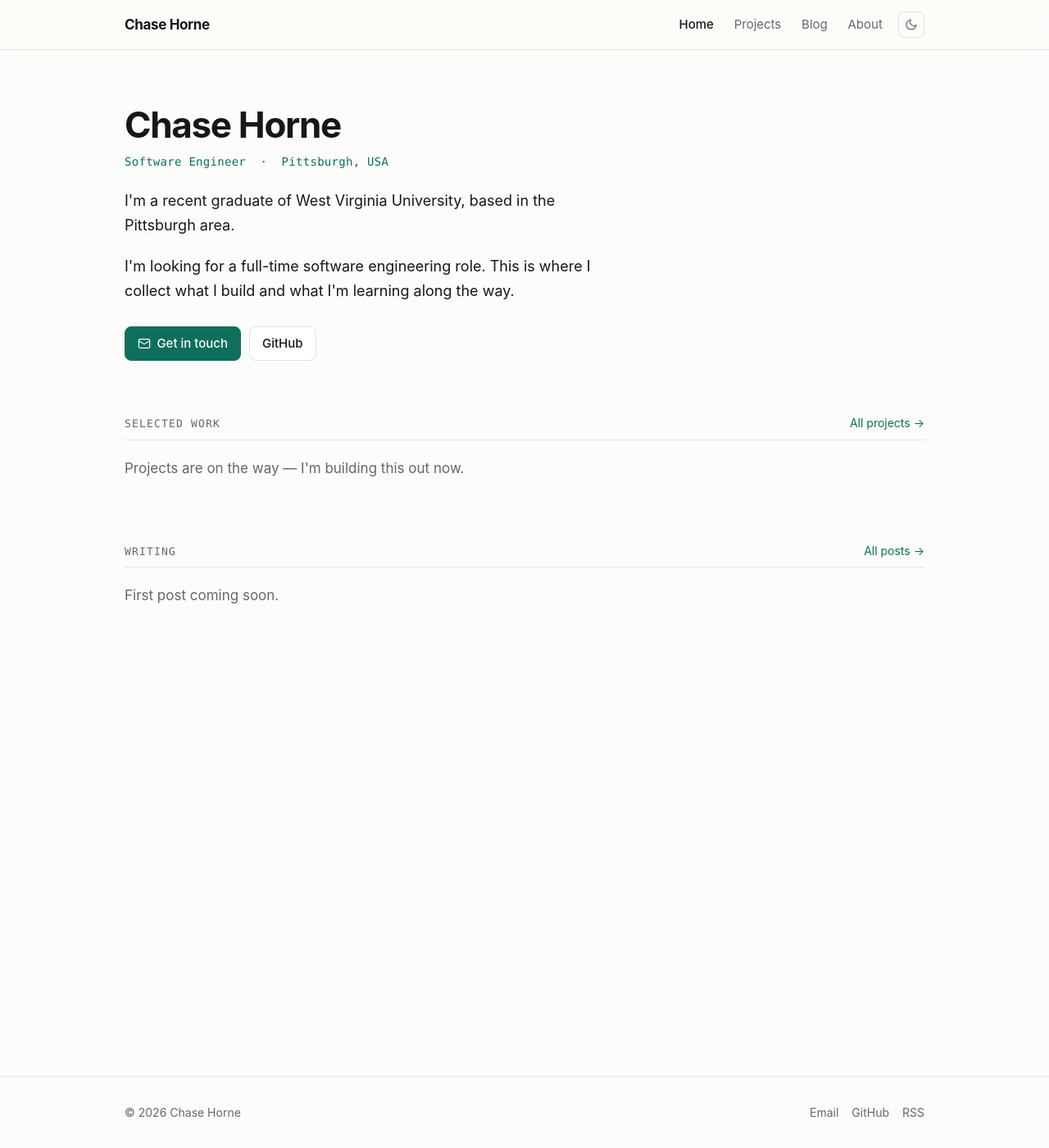
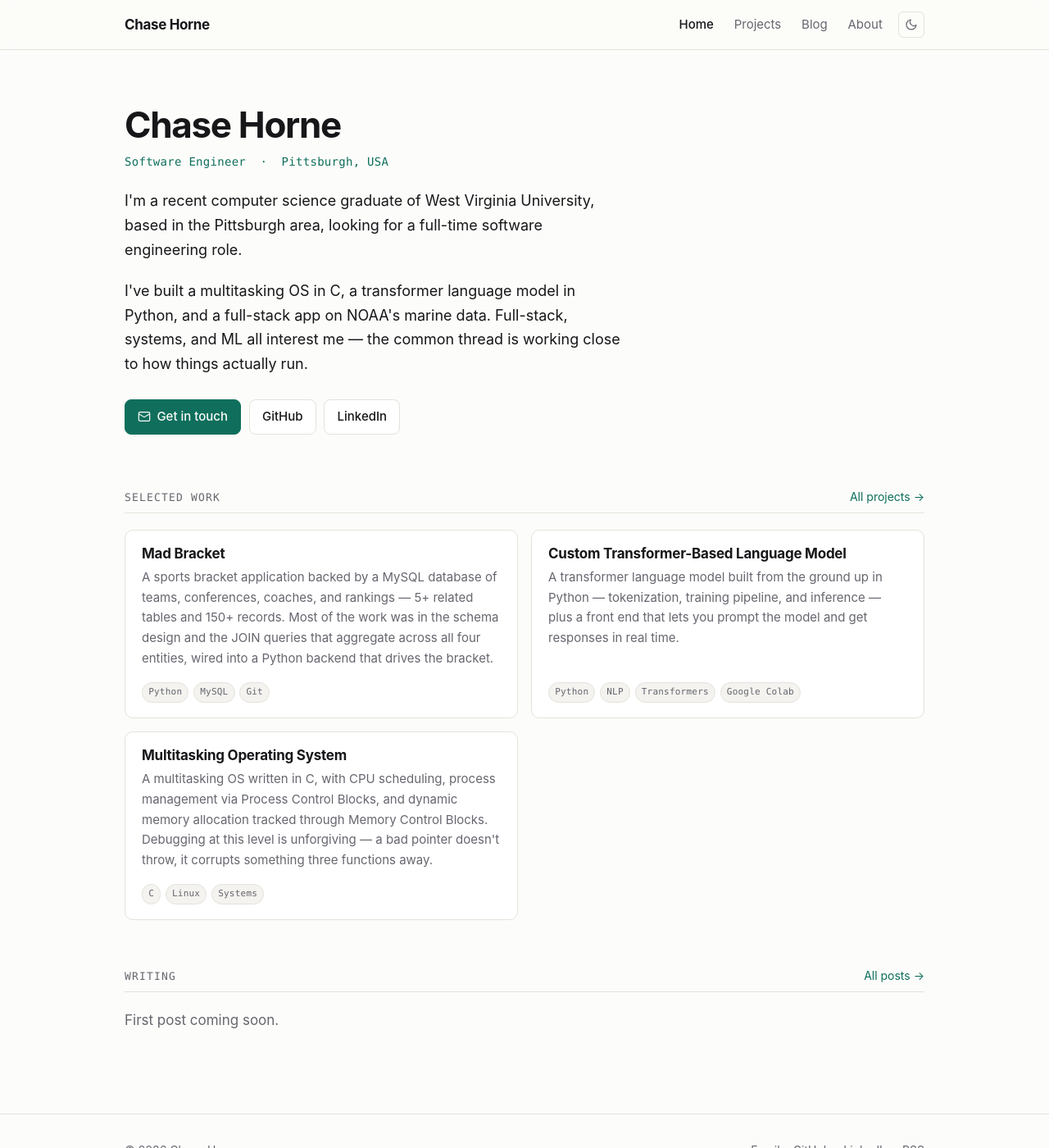
Before and after one commit to CHorne412/CHorne412.github.io, a Jekyll site: the page built from index.html, in a window 1280 px wide and 1400 px high. Shown: the whole window at 82% size. Built offline with Jekyll 4.4.1, drawn with Linux system fonts in a browser that asks for light colours.

Commit message:
Add real projects, experience, and education from resume
- projects: Mad Bracket, transformer LLM, multitasking OS, NOAA fishing app
  (no repo links yet — none of the code is on GitHub)
- about: education, Chick-fil-A management, TA role, NSBE, skills
- homepage bio: recent CS grad seeking full-time
- config: LinkedIn handle, meta description

Co-Authored-By: Claude Opus 5 <noreply@anthropic.com>

```diff
--- a/_config.yml
+++ b/_config.yml
@@ -10,8 +10,9 @@ location: Pittsburgh, USA
 
 # Short blurb used in <meta description> and social cards.
 description: >-
-  Chase Horne — software engineer and recent West Virginia University graduate
-  in the Pittsburgh area, looking for a full-time role. Projects and writing.
+  Chase Horne — software engineer and recent computer science graduate of West
+  Virginia University, in the Pittsburgh area. Full-stack, systems, and machine
+  learning projects, and notes on what I'm learning.
 
 # --- URLs -----------------------------------------------------
 # For a USER site (repo named <username>.github.io):
@@ -29,7 +30,7 @@ social:
   github:   CHorne412
   # Uncomment and set your handle. Commented-out lines render no link at all,
   # which is better than shipping one that 404s.
-  # linkedin: your-handle
+  linkedin: chase-horne412
   # x:      username
   # bluesky: username.bsky.social
   # mastodon: "https://hachyderm.io/@username"
--- a/_data/projects.yml
+++ b/_data/projects.yml
@@ -1,21 +1,45 @@
-# Your portfolio lives here. Add an entry, a card appears on /projects/ — and
-# on the homepage too if you set `featured: true`.
+# Your portfolio. Add an entry, a card appears on /projects/ — and on the
+# homepage too when `featured: true`.
 #
-# Only list things that exist. Coursework and half-finished side projects are
-# completely fair game; invented ones are not.
-#
-# Copy this block for each project:
-#
-# - name: Project name
-#   description: >-
-#     One or two sentences, plain English: what it does, and what was actually
-#     hard about building it.
-#   tech: [Python, Postgres]          # shown as small chips
-#   repo: https://github.com/CHorne412/project-name
-#   demo: https://example.com          # optional, omit if there isn't one
-#   url:  https://github.com/CHorne412/project-name   # where the title links
-#   year: 2026
-#   featured: true                     # also show on the homepage
+# `repo:` and `demo:` are omitted below because none of this code is on GitHub
+# yet. Push a project, add the line, and a "Code →" link appears on its card.
+# Recruiters click those, so it's the highest-value thing you can do next.
 
-# Delete the [] below once you add your first entry above.
-[]
+- name: Mad Bracket
+  description: >-
+    A sports bracket application backed by a MySQL database of teams,
+    conferences, coaches, and rankings — 5+ related tables and 150+ records.
+    Most of the work was in the schema design and the JOIN queries that
+    aggregate across all four entities, wired into a Python backend that
+    drives the bracket.
+  tech: [Python, MySQL, Git]
+  year: 2026
+  featured: true
+
+- name: Custom Transformer-Based Language Model
+  description: >-
+    A transformer language model built from the ground up in Python —
+    tokenization, training pipeline, and inference — plus a front end that
+    lets you prompt the model and get responses in real time.
+  tech: [Python, NLP, Transformers, Google Colab]
+  year: 2025
+  featured: true
+
+- name: Multitasking Operating System
+  description: >-
+    A multitasking OS written in C, with CPU scheduling, process management
+    via Process Control Blocks, and dynamic memory allocation tracked through
+    Memory Control Blocks. Debugging at this level is unforgiving — a bad
+    pointer doesn't throw, it corrupts something three functions away.
+  tech: [C, Linux, Systems]
+  year: 2025
+  featured: true
+
+- name: Full-Stack Fishing Web Application
+  description: >-
+    A web app that pulls live marine and fishing conditions from NOAA's public
+    API datasets and visualizes them. I built the Node.js backend handling API
+    requests, data processing, and routing, and contributed to the front end.
+  tech: [Node.js, JavaScript, SQL, REST APIs]
+  year: 2024
+  featured: false
--- a/about.md
+++ b/about.md
@@ -8,8 +8,50 @@ permalink: /about/
 I'm a recent graduate of **West Virginia University**, based in the Pittsburgh
 area, and I'm looking for a **full-time software engineering role**.
 
-This site is where I collect the things I build and notes on what I'm learning.
-It's brand new — I'm filling it in as I go.
+My coursework and projects have pulled me in three directions I'd happily keep
+working in: full-stack web development, low-level systems, and machine
+learning. I've written a multitasking operating system in C, a transformer
+language model in Python, and a full-stack app on top of NOAA's public data —
+and I'm most interested in roles where I keep getting to work close to how
+things actually run.
+
+## Education
+
+**B.S. Computer Science, Minor in Communications** · West Virginia University · May 2026
+: Relevant coursework: Data Structures & Algorithms, Artificial Intelligence,
+Database Design, Game Theory.
+
+## Experience
+
+**Manager** · Chick-fil-A, Pittsburgh, PA · February 2021 – present
+: Train and manage 20–30 team members across 10 front- and back-of-house
+stations. Coordinate scheduling, onboarding, and performance feedback in a
+high-volume service environment, and work across teams to resolve operational
+problems as they come up.
+
+**Teaching Assistant** · West Virginia University · August – December 2025
+: Supported course instruction and worked directly with students on
+coursework, reinforcing core computer science concepts.
+
+## Leadership
+
+**Membership Chair** · National Society of Black Engineers · August 2023 – present
+: Lead membership for the WVU chapter.
+
+**Volunteer** · Chick-fil-A Kids Marathon · May 2023
+
+## Tools I reach for
+
+**Languages** — Python, Java, C, TypeScript, JavaScript, SQL
+
+**Web & backend** — Node.js, REST APIs, full-stack development, data visualization
+
+**AI/ML** — Hugging Face Transformers, NLP, LLMs, tokenization, model training and inference
+
+**Tools & platforms** — Git, GitHub, Linux, VS Code, Xcode, Google Colab
+
+**Concepts** — object-oriented programming, data structures and algorithms,
+process management, memory allocation
 
 ## Get in touch
 
@@ -17,21 +59,3 @@ It's brand new — I'm filling it in as I go.
 {% if site.social.github %}- GitHub — [@{{ site.social.github }}](https://github.com/{{ site.social.github }}){% endif %}
 {% if site.social.linkedin %}- LinkedIn — [/in/{{ site.social.linkedin }}](https://www.linkedin.com/in/{{ site.social.linkedin }}){% endif %}
 {% if site.resume_url %}- [Résumé (PDF)]({{ site.resume_url | relative_url }}){% endif %}
-
-<!--
-  TO FILL IN — every line below is a fact only you can supply. Nothing here
-  should be invented; an empty section beats a made-up one.
-
-  ## Education
-  Your major, expected graduation, relevant coursework, GPA if you want it.
-
-  ## Experience
-  Real roles only — internships, campus jobs, research, TA work, volunteering.
-  Format (the ": " creates the indented description):
-
-  **Role** · Employer · Dates
-  : What you actually did, and what changed because you did it.
-
-  ## Tools I reach for
-  Languages and tools you've genuinely used. Don't list what you've only read about.
--->
--- a/index.html
+++ b/index.html
@@ -9,12 +9,15 @@ layout: default
 
     <div class="hero__bio">
       <p>
-        I'm a recent graduate of West Virginia University, based in the
-        Pittsburgh area.
+        I'm a recent computer science graduate of West Virginia University,
+        based in the Pittsburgh area, looking for a full-time software
+        engineering role.
       </p>
       <p>
-        I'm looking for a full-time software engineering role. This is where I
-        collect what I build and what I'm learning along the way.
+        I've built a multitasking OS in C, a transformer language model in
+        Python, and a full-stack app on NOAA's marine data. Full-stack,
+        systems, and ML all interest me — the common thread is working close
+        to how things actually run.
       </p>
     </div>
 
```
